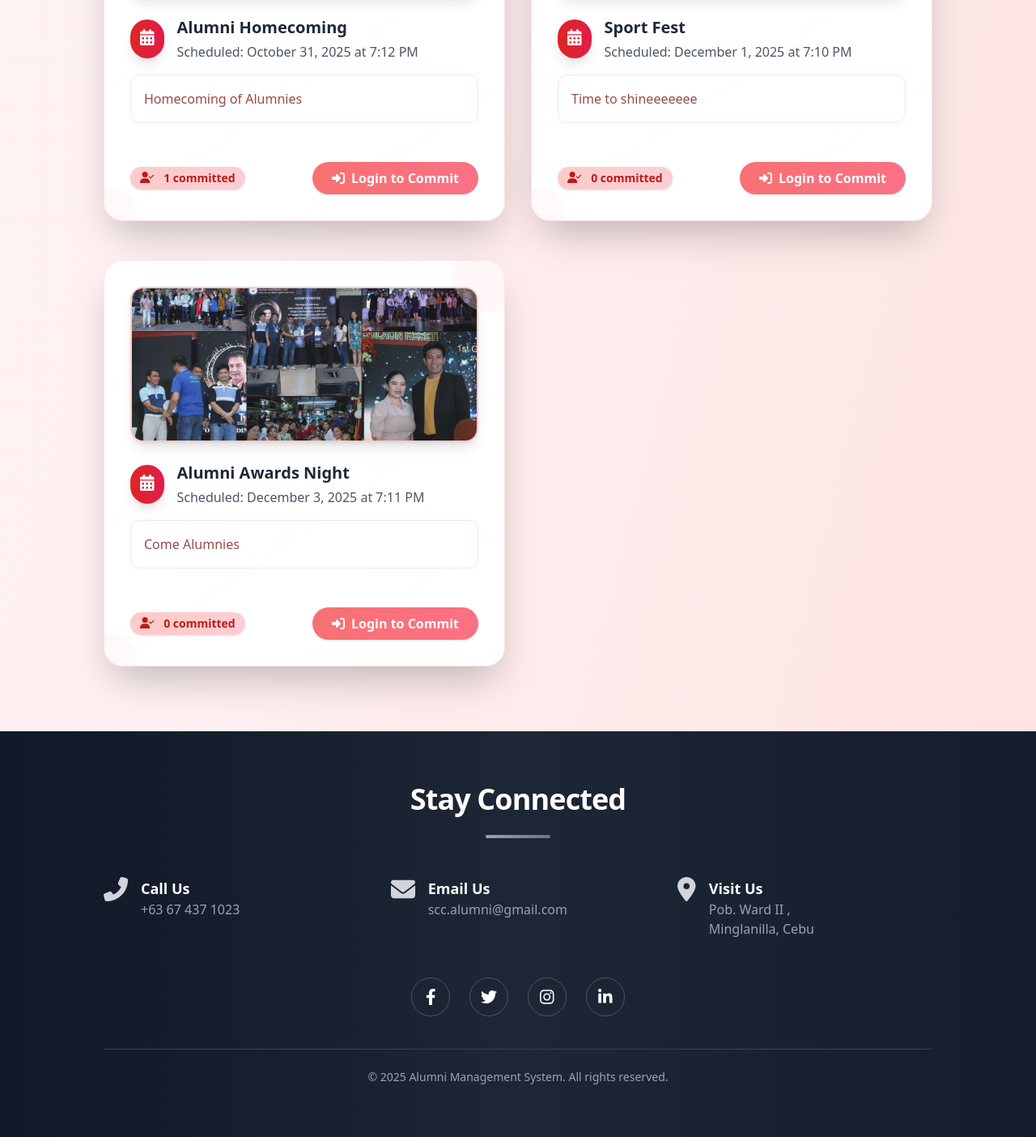
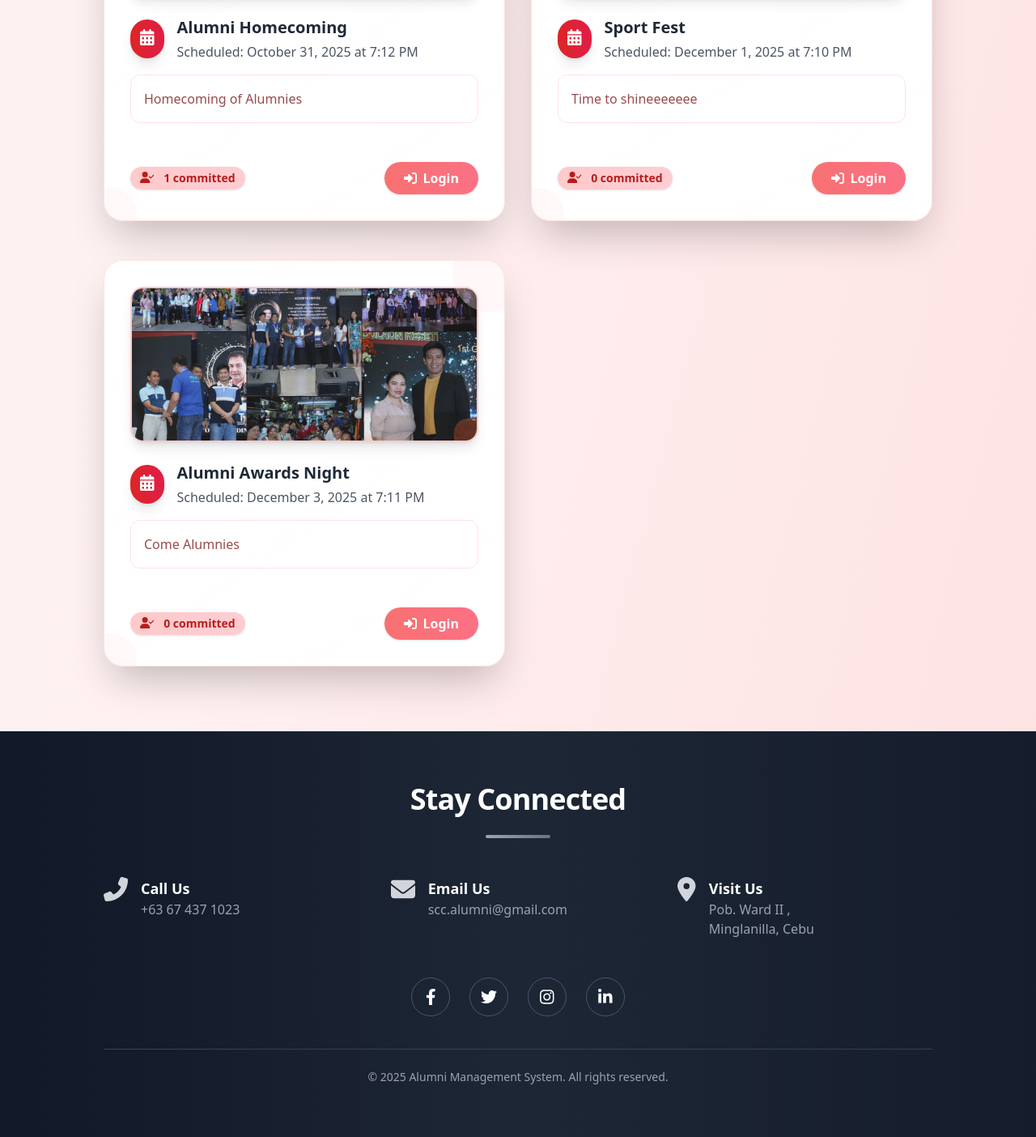
Before and after one commit to Wangska/alumni, a PHP site: page / in a window 1280 px wide. Shown: the part 3614-5018 px from the top of the page at 81% size. Run offline with PHP 8.4, Linux system fonts and the light colour scheme; data comes from the database, SQL or seed files in the repository; some libraries are stand-ins or nearby versions.

Commit message:
tesdasssadsadt

```diff
--- a/index.php
+++ b/index.php
@@ -312,9 +312,6 @@ function event_commit_info($conn, $event_id, $user_id = null) {
                         <i class="fas fa-images mr-2"></i>Gallery
                     </a>
                     <div id="auth-links" class="flex items-center space-x-6">
-                        <button onclick="openAdminLoginModal()" class="nav-link text-white hover:text-red-300 px-4 py-2 rounded-lg flex items-center">
-                            <i class="fas fa-user-shield mr-2"></i>Admin
-                        </button>
                     <?php if(isset($_SESSION['login_username'])): ?>
                         <a href="careers.php" class="nav-link text-white hover:text-red-300 px-4 py-2 rounded-lg transition-all duration-300 flex items-center">
                             <i class="fas fa-briefcase mr-2"></i>Jobs
@@ -779,7 +776,7 @@ function event_commit_info($conn, $event_id, $user_id = null) {
                 <?php endif; ?>
               <?php else: ?>
                 <button onclick="openLoginModal()" class="bg-gradient-to-r from-red-400 to-rose-400 text-white px-6 py-2 rounded-full font-semibold shadow hover:bg-red-600 transition">
-                  <i class="fas fa-sign-in-alt mr-2"></i>Login to Commit
+                  <i class="fas fa-sign-in-alt mr-2"></i>Login
                 </button>
               <?php endif; ?>
             </div>
@@ -1292,7 +1289,7 @@ function event_commit_info($conn, $event_id, $user_id = null) {
 
                 <div>
                     <label class="block text-gray-700 font-semibold mb-1 text-sm">Avatar (Optional)</label>
-                    <input type="file" name="img" accept="image/*" class="w-full px-4 py-2 border border-gray-200 rounded-lg focus:border-red-500 transition shadow-sm bg-white text-sm" />
+                    <input type="file" name="avatar" accept="image/*" class="w-full px-4 py-2 border border-gray-200 rounded-lg focus:border-red-500 transition shadow-sm bg-white text-sm" />
                 </div>
 
                 <button type="submit" class="w-full bg-gradient-to-r from-red-600 to-rose-600 text-white font-bold py-3 rounded-lg shadow-lg hover:from-red-700 hover:to-rose-700 transition-all duration-300">
```
Also changed, not shown: admin/admin_class.php (+4 -4 lines).
